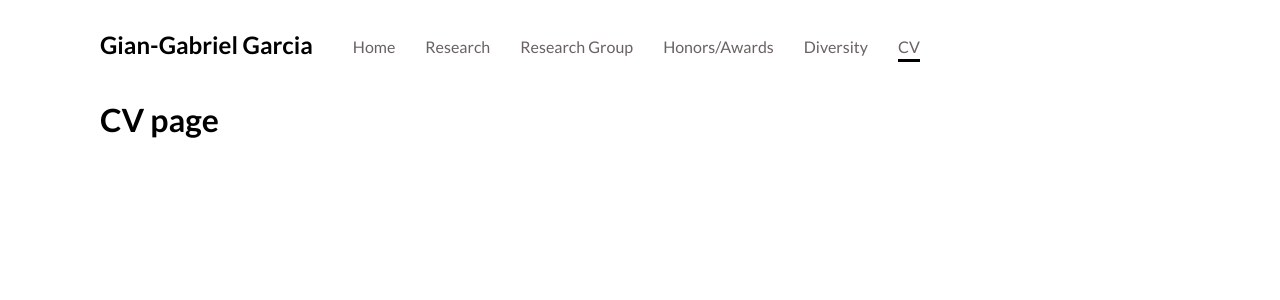
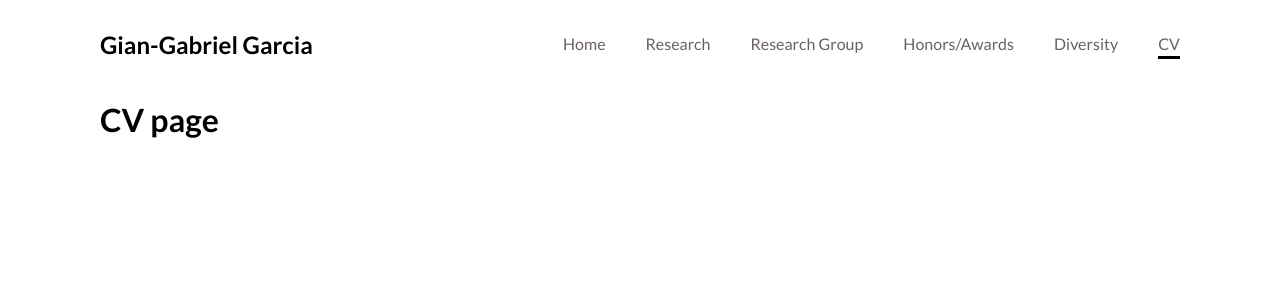
Before and after one commit to giangabrielgarcia/giangabrielgarcia.github.io, a React (Create React App) app in the folder giangabrielgarcia/: page /cv in a window 1280 px wide. Shown: the top 300 px of the page. Built offline with nearby package versions, Linux system fonts and the light colour scheme.

Commit message:
update style to nav bar

```diff
--- a/giangabrielgarcia/src/index.css
+++ b/giangabrielgarcia/src/index.css
@@ -19,18 +19,11 @@ ul li {
   font-size: 24px;
   text-decoration: none;
   color: black;
+  white-space: nowrap;
 }
 
 .name-title.active {
   text-decoration: none;
-}
-
-.navlink-styles {
-  margin-right: 30px;
-  white-space: nowrap;
-  text-decoration: none;
-  font-size: 16px;
-  color: var(--gray-text);
 }
 
 .link-styles {
@@ -96,12 +89,20 @@ a:hover {
     display: flex;
     flex-direction: column;
     align-items: center;
+    justify-content: space-between;
   }
 
   .navlinks {
     display: flex;
     flex-direction: row;
-    justify-content: center;
+  }
+
+  .navlink-styles {
+    margin-left: 40px;
+    white-space: nowrap;
+    text-decoration: none;
+    font-size: 16px;
+    color: var(--gray-text);
   }
 
   /* hamburger links */
@@ -116,7 +117,7 @@ a:hover {
     }
 
     .navlinks {
-      margin-top: 20px;
+      margin-top: 15px;
     }
   }
 
```
